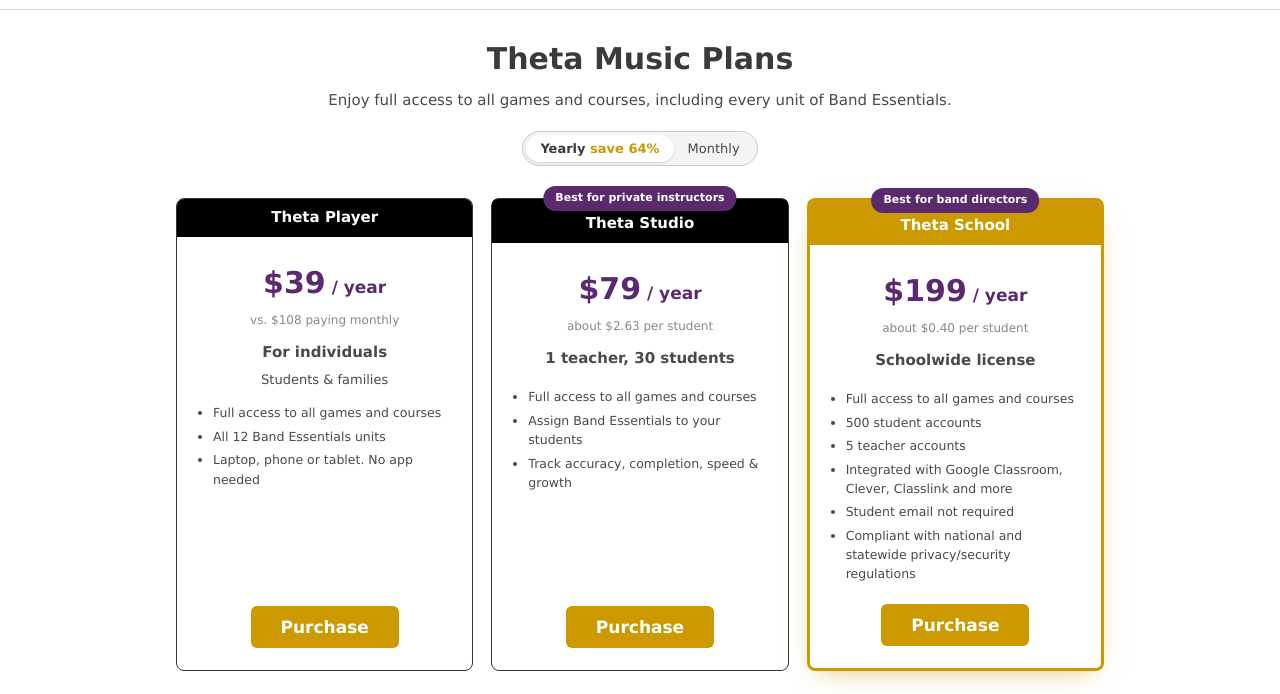
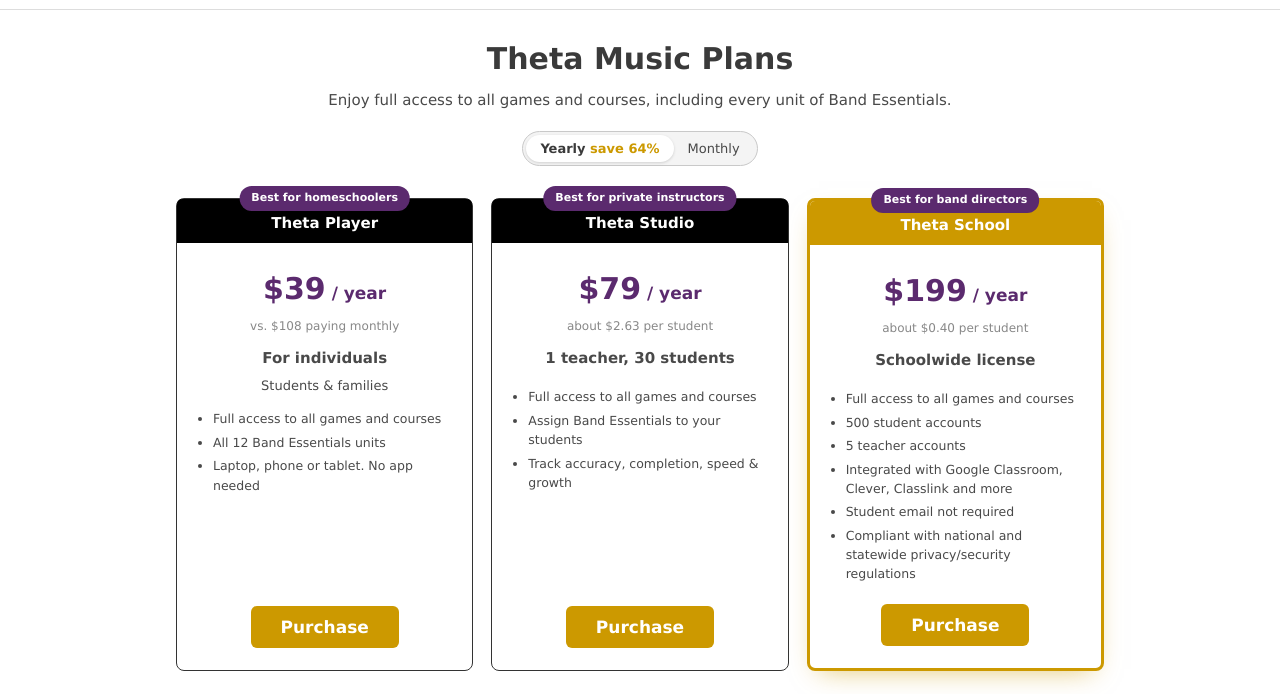
Before and after one commit to johnshawler/social-media-landing, a plain HTML site: page pricing.html in a window 1280 px wide. Shown: the part 53-747 px from the top of the page. Drawn offline with Linux system fonts and the light colour scheme.

Commit message:
Add "Best for homeschoolers" badge to Theta Player
Co-Authored-By: Claude Opus 5.5 <noreply@anthropic.com>

```diff
--- a/pricing.html
+++ b/pricing.html
@@ -163,7 +163,8 @@ footer a{margin:0 8px;text-decoration:none}
 
   <!-- Each Purchase submits the same fields the live subscription page posts to /en/content/payment -->
   <div class="plans">
-    <form class="plan" id="player" method="post" action="https://trainer.thetamusic.com/en/content/payment">
+    <form class="plan tagged" id="player" method="post" action="https://trainer.thetamusic.com/en/content/payment">
+      <span class="ribbon">Best for homeschoolers</span>
       <div class="bar">Theta Player</div>
       <div class="body">
         <div class="price"><b data-player-price>$39</b> <span data-player-per>/ year</span></div>
```
